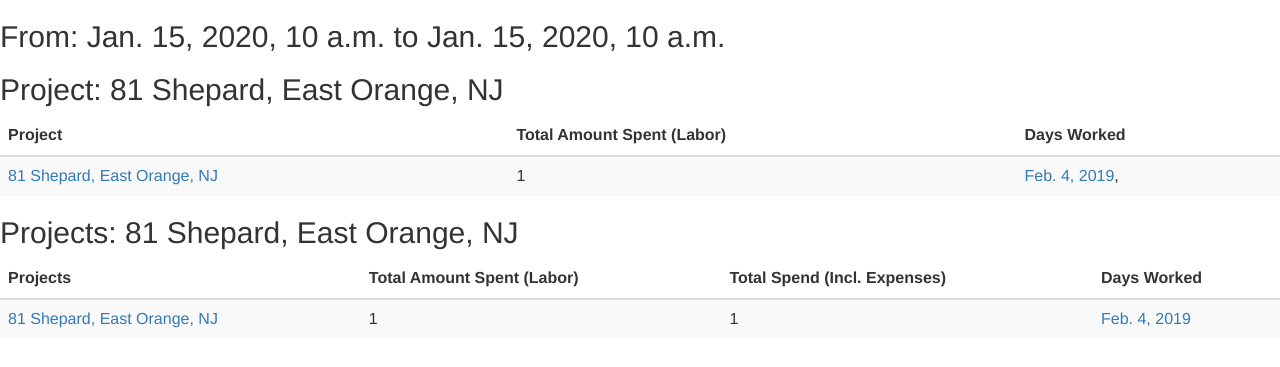
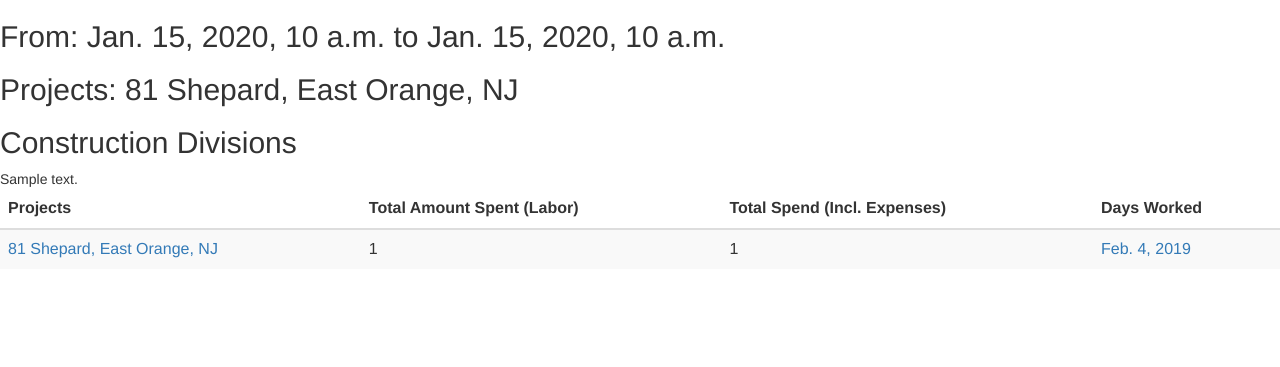
Before and after one commit to newbusox/expensetracker, a Django app: template expenses/templates/date_filter.html in a window 1280 px wide. Shown: the top 367 px of the page. Run offline with Django 3.2, Linux system fonts and the light colour scheme; data comes from the database, SQL or seed files in the repository; tables that the repository leaves empty hold one stand-in row (values such as "Sample post"); the template is opened without the code that fills it: values that come from a table or form of the project are taken from there, most other values are stand-ins (such as "Sample title", 1, 10 or a date in 2020); some libraries are stand-ins or nearby versions.

Commit message:
construction division choice filtering

```diff
--- a/expenses/templates/date_filter.html
+++ b/expenses/templates/date_filter.html
@@ -30,29 +30,39 @@ crossorigin="anonymous"></script>
             total = $('.project').length;
             $('.project').each(function(index) {
                 if(this.checked) {
-                    url_pattern += $(this).attr('value')+ '&';
+                    url_pattern += $(this).attr('value')+ ',';
                 }
                 if (index == total -1 && url_pattern) {
-                    url_pattern = url_pattern.substring(0, url_pattern.length - 1);
-                    url_pattern += '/';
+                    url_pattern = '?project=' + url_pattern.substring(0, url_pattern.length - 1);
                 }
             });
 
             if (url_pattern ==='') {
-                url_pattern='ALL/';
+                url_pattern='?project=ALL';
             }
+
+            total2 = $('.division_choice').length;
+            divisions = ''
+            $('.division_choice').each(function(index) {
+                if(this.checked) {
+                    divisions += $(this).attr('value')+ ',';
+                }
+                if (index == total2 -1 && url_pattern) {
+                    url_pattern += '&construction_divisions=' + divisions;
+                }
+            });
 
             try {
                 start_date = $('#start-datepicker').val().match(numberPattern);
-                start_date = start_date[2] + '-' + start_date[0] + '-' + start_date[1] + '/';
+                start_date = '&start_date=' + start_date[2] + '-' + start_date[0] + '-' + start_date[1];
                 url_pattern = url_pattern + start_date;
             } catch (e) {
-                url_pattern += '1900-01-01/'
+                url_pattern += '&start_date=1900-01-01'
             }
 
             try {
                 end_date = $('#end-datepicker').val().match(numberPattern);
-                end_date = end_date[2] + '-' + end_date[0] + '-' + end_date[1];
+                end_date = '&end_date=' + end_date[2] + '-' + end_date[0] + '-' + end_date[1];
                 url_pattern = url_pattern + end_date;
             } catch (e) {
 
@@ -69,27 +79,11 @@ crossorigin="anonymous"></script>
 {% if date_start %}
 <h2>From: {{ date_start }} to {{ date_end }}</h2>
 {% endif %}
-{% if project %}
-<h2>Project: {{ project }}</h2>
-<div class="bootstrap-table">
-    <table id="table" class="table table-striped table-hover" data-toggle="table" data-search="true">
-        <thead>
-            <th>Project</th>
-            <th>Total Amount Spent (Labor)</th>
-            <th>Days Worked</th>
-        </thead>
-        <tbody>
-            <tr>
-                <td><a href="{%url 'project_detail' slug=project.slug %}">{{ project.address }}</a></td>
-                <td>{{ total_labor_spend }}</td>
-                <td>{% for day in work_days %}<a href="{%url 'workday_detail' slug=day.slug %}">{{ day.date }}</a>, {% endfor %}</td>
-            </tr>
-        </tbody>
-    </table>
-</div>
+{% if project or multi_projects %}
+<h2>{% if multi_projects %}Projects: {% for project in multi_projects %}{{ project }}{% if not forloop.last %}; {% endif %}{% endfor %}{% else %}Project: {{ project }}{% endif %}</h2></h2>
+{% if construction_divisions_queried %}
+<h2>Construction Divisions</h2>{% for division in construction_divisions_queried %}{{ division }}{% if not forloop.last %}, {% endif %}{% endfor %}
 {% endif %}
-{% if multi_projects %}
-    <h2>Projects: {% for project in multi_projects %}{{ project }}{% if not forloop.last %}; {% endif %}{% endfor %}</h2>
 <div class="bootstrap-table">
     <table id="table" class="table table-striped table-hover" data-toggle="table" data-search="true">
         <thead>
@@ -100,7 +94,8 @@ crossorigin="anonymous"></script>
         </thead>
         <tbody>
             <tr>
-                <td>{% for project in multi_projects %}<a href="{% url 'project_detail' slug=project.slug %}">{{ project.address }}{% if not forloop.last %}; {% endif %}</a>{% endfor %}</td>
+                <td>{% if multi_projects %}{% for project in multi_projects %}<a href="{% url 'project_detail' slug=project.slug %}">
+                    {{ project.address }}{% if not forloop.last %}; {% endif %}</a>{% endfor %}{% else %}<a href="{% url 'project_detail' slug=project.slug %}">{{ project.address }}</a>{% endif %}</td>
                 <td>{{ total_labor_spend }}</td>
                 <td>{{ total_spend }}</td>
                 <td>{% for day in work_days %}<a href="{%url 'workday_detail' slug=day.slug %}">{{ day.date }}</a>{% if not forloop.last %}, {% endif %}{% endfor %}</td>
@@ -116,6 +111,11 @@ crossorigin="anonymous"></script>
         <input type="checkbox" value="{{ project.slug }}" id="{{ project.name }}" class="project">
         <label for="{{ project.name }}">{{ project.name }}</label>
     {% endfor %}
+    <h3>Desired Construction Choices</h3>
+    {% for choice in all_construction_division_choices %}
+        <input type="checkbox" value="{{ choice.0 }}" id="{{ choice.0 }}" class="division_choice">
+        <label for="{{ choice.0 }}">{{ choice.1 }}</label>
+    {% endfor %}
     </select>
         <p><h3>Start Date</h3><input type="text" id="start-datepicker"></p>
         <p><h3>End Date</h3><input type="text" id="end-datepicker"></p>
--- a/expensetracker/urls.py
+++ b/expensetracker/urls.py
@@ -24,9 +24,9 @@ urlpatterns = [
     path('', views.index, name='index'),
     url(r'^calendar/$', views.calendar),
     url(r'^search/$', views.search),
-    url(r'^search/(?P<project>[^/]+)/$', views.search),
-    url(r'^search/(?P<project>[^/]+)/(?P<date_start>[^/]+)/$', views.search),
-    url(r'^search/(?P<project>[^/]+)/(?P<date_start>[^/]+)/(?P<date_end>[^/]+)/$', views.search),
+    #url(r'^search/(?P<query>[^/]+)/$', views.search),
+    #url(r'^search/(?P<project>[^/]+)/(?P<date_start>[^/]+)/$', views.search),
+    #url(r'^search/(?P<project>[^/]+)/(?P<date_start>[^/]+)/(?P<date_end>[^/]+)/$', views.search),
     url(r'^day/(?P<slug>[-\w\d\_]+)/$', views.workday_detail, name='workday_detail'),
     url(r'^project/(?P<slug>[-\w\d\_]+)/$', views.project_detail, name='project_detail'),
     url(r'^employee/(?P<slug>[-\w\d\_]+)/$', views.employee_detail, name='employee_detail'),
```
Also changed, not shown: expenses/views.py (+85 -40 lines).
